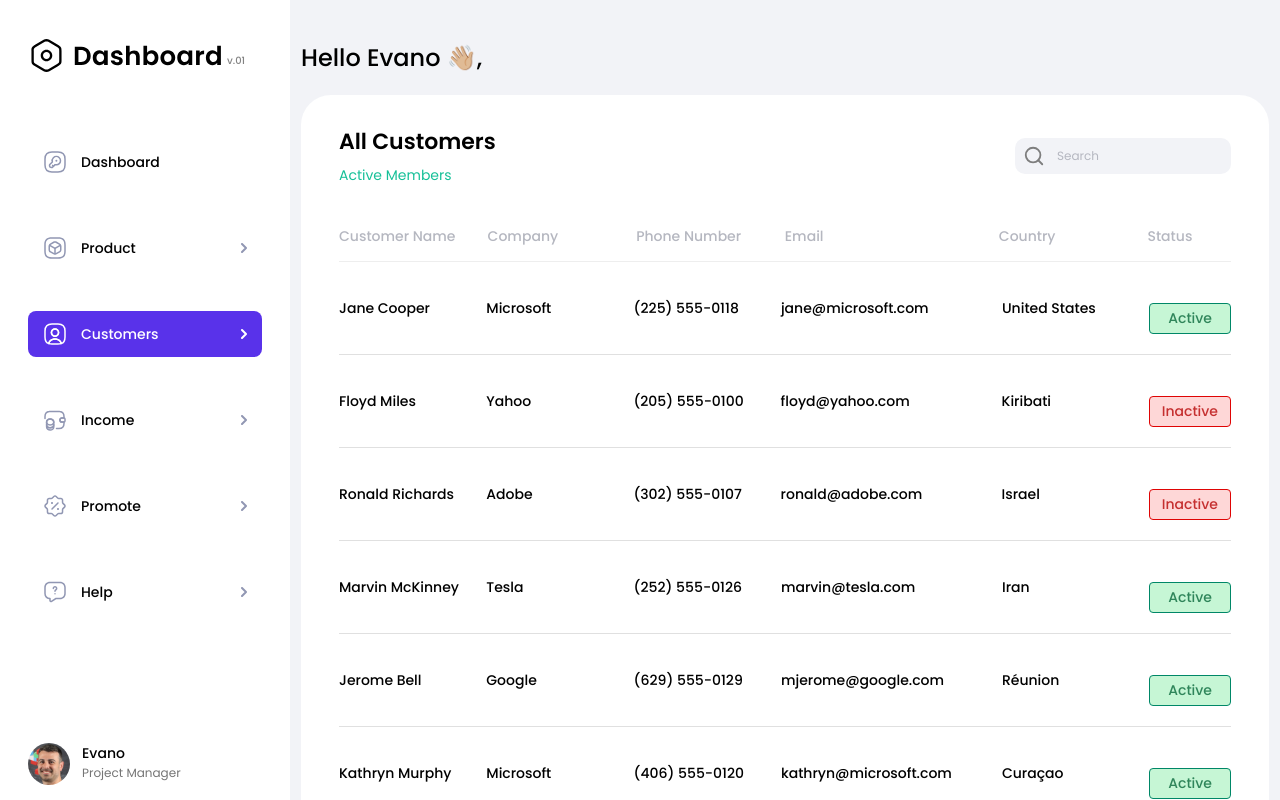
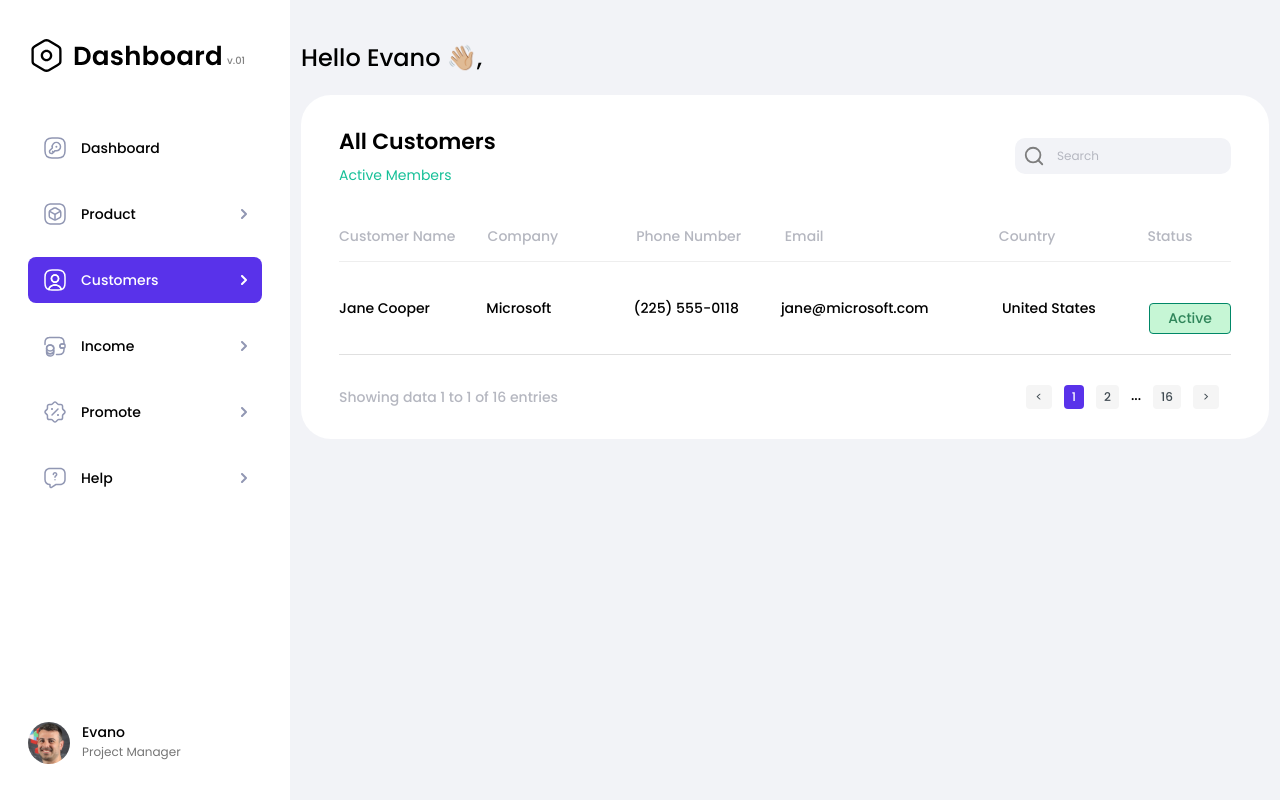
Before and after one commit to ArtemZotov02/dashboard-test-project, a Next.js app: page /customers in a window 1280 px wide. Shown: the top 800 px of the page. Built offline with nearby package versions, Linux system fonts and the light colour scheme.

Commit message:
fix header, add pagination number

```diff
--- a/components/header/style.module.scss
+++ b/components/header/style.module.scss
@@ -16,7 +16,7 @@
 .header {
     display: flex;
     flex-direction: column;
-    margin-bottom: 24px;
+    margin-bottom: 30px;
     a {
         display: flex;
         align-items: flex-end;
@@ -102,7 +102,6 @@
     .headerSection {
         position: fixed;
         left: -300px;
-        // padding-right: 45px;
         z-index: 5;
         height: 100%;
     }
--- a/components/navigation/style.module.scss
+++ b/components/navigation/style.module.scss
@@ -1,5 +1,4 @@
 .main {
-
     &__list {
         display: flex;
         flex-direction: column;
@@ -7,7 +6,7 @@
             display: flex;
             font-weight: 500;
             padding: 11px 15px;
-            margin-top: 40px;
+            margin-top: 20px;
             align-items: center;
 
             .icon {
@@ -36,8 +35,14 @@
     .main {
         &__list {
             li {
-                margin-top: 20px;
+                margin-top: 10px;
             }
         }
     }
 }
+@media (max-height:600px) {
+    .main__list {
+        height: 240px;
+        overflow-y: auto;
+    }
+}
--- a/components/pagination/Pagination.jsx
+++ b/components/pagination/Pagination.jsx
@@ -1,43 +1,127 @@
-import React, { useState } from 'react'
+// import React, { useState } from 'react'
+// import style from './style.module.scss'
+
+
+// export default function Pagination({itemPerPage, totalItems, paginate, currentPage}) {
+
+//     const pageNumbers = []
+
+//     for(let i = 1; i <= Math.ceil(totalItems / itemPerPage); i++) {
+//       pageNumbers.push(i);
+//     }
+
+//     const handlePrevClick = () => {
+//       paginate(currentPage === 1 ? Math.ceil(totalItems / itemPerPage) : currentPage - 1);
+//     };
+
+//     const handleNextClick = () => {
+//         paginate(currentPage === Math.ceil(totalItems / itemPerPage) ? 1 : currentPage + 1);
+//     };
+
+
+//   return (
+//     <div className={style.pagination}>
+//       <p>Showing data {((currentPage - 1) * itemPerPage) + 1} to {Math.min(currentPage * itemPerPage, totalItems)} of {totalItems} entries</p>
+
+//       <div className={style.container}>
+//         <button onClick={() => handlePrevClick()}>{'<'}</button>
+//         <ul className={style.selectPage}>
+//             {pageNumbers.map(number => (
+//                 <li
+//                     key={number}
+//                     className={`${style.selectPage__item} ${currentPage === number ? style.active : ''}`}
+//                     onClick={() => paginate(number)}>
+//                     <a>
+//                         {number}
+//                     </a>
+//                 </li>
+//             ))}
+//         </ul>
+//         <button onClick={() => handleNextClick()}>{'>'}</button>
+//       </div>
+//     </div>
+//   )
+// }
+
+import React from 'react'
 import style from './style.module.scss'
 
+export default function Pagination({ itemPerPage, totalItems, paginate, currentPage }) {
+    const pageNumbers = []
+    const totalPages = Math.ceil(totalItems / itemPerPage)
 
-export default function Pagination({itemPerPage, totalItems, paginate, currentPage}) {
-
-    const pageNumbers = []
-
-    for(let i = 1; i <= Math.ceil(totalItems / itemPerPage); i++) {
-      pageNumbers.push(i);
+    for (let i = 1; i <= totalPages; i++) {
+        pageNumbers.push(i)
     }
 
     const handlePrevClick = () => {
-      paginate(currentPage === 1 ? Math.ceil(totalItems / itemPerPage) : currentPage - 1);
-    };
+        paginate(currentPage === 1 ? totalPages : currentPage - 1)
+    }
 
     const handleNextClick = () => {
-        paginate(currentPage === Math.ceil(totalItems / itemPerPage) ? 1 : currentPage + 1);
-    };
+        paginate(currentPage === totalPages ? 1 : currentPage + 1)
+    }
 
+    const renderPageNumbers = () => {
+        const maxPageNumbers = 2
+        const sidePages = Math.floor(maxPageNumbers / 2)
+
+        let startPage = Math.max(1, currentPage - sidePages)
+        let endPage = Math.min(totalPages, currentPage + sidePages)
+
+        if (currentPage <= sidePages) {
+            endPage = Math.min(totalPages, maxPageNumbers)
+        }
+
+        if (currentPage + sidePages >= totalPages) {
+            startPage = Math.max(1, totalPages - maxPageNumbers + 1)
+        }
+
+        const pagesToShow = pageNumbers.slice(startPage - 1, endPage)
+
+        return (
+            <>
+                {startPage > 1 && (
+                    <>
+                        <li className={style.selectPage__item} onClick={() => paginate(1)}>
+                            <a>1</a>
+                        </li>
+                        {startPage > 2 && <li className={style.selectPage__dots}>...</li>}
+                    </>
+                )}
+                {pagesToShow.map(number => (
+                    <li
+                        key={number}
+                        className={`${style.selectPage__item} ${currentPage === number ? style.active : ''}`}
+                        onClick={() => paginate(number)}
+                    >
+                        <a>{number}</a>
+                    </li>
+                ))}
+                {endPage < totalPages && (
+                    <>
+                        {endPage < totalPages - 1 && <li className={style.selectPage__dots}>...</li>}
+                        <li className={style.selectPage__item} onClick={() => paginate(totalPages)}>
+                            <a>{totalPages}</a>
+                        </li>
+                    </>
+                )}
+            </>
+        )
+    }
 
     return (
         <div className={style.pagination}>
-      <p>Showing data {((currentPage - 1) * itemPerPage) + 1} to {Math.min(currentPage * itemPerPage, totalItems)} of {totalItems} entries</p>
+            <p>
+                Showing data {((currentPage - 1) * itemPerPage) + 1} to {Math.min(currentPage * itemPerPage, totalItems)} of {totalItems} entries
+            </p>
 
             <div className={style.container}>
-        <button onClick={() => handlePrevClick()}>{'<'}</button>
+                <button onClick={handlePrevClick}>{'<'}</button>
                 <ul className={style.selectPage}>
-            {pageNumbers.map(number => (
-                <li
-                    key={number}
-                    className={`${style.selectPage__item} ${currentPage === number ? style.active : ''}`}
-                    onClick={() => paginate(number)}>
-                    <a>
-                        {number}
-                    </a>
-                </li>
-            ))}
+                    {renderPageNumbers()}
                 </ul>
-        <button onClick={() => handleNextClick()}>{'>'}</button>
+                <button onClick={handleNextClick}>{'>'}</button>
             </div>
         </div>
     )
--- a/components/pagination/style.module.scss
+++ b/components/pagination/style.module.scss
@@ -59,3 +59,12 @@
     color: white;
     }
 }
+
+@media (max-width:550px) {
+    .pagination {
+        flex-direction: column;
+        p {
+            margin-bottom: 20px;
+        }
+    }
+}
--- a/pages/customers/index.js
+++ b/pages/customers/index.js
@@ -153,7 +153,7 @@ export default function index() {
   ]
 
   const [currentPage, setCurrentPage] = useState(1)
-  const [itemPerPage] = useState(8)
+  const [itemPerPage] = useState(1)
   const [searchQuery, setSearchQuery] = useState('')
 
 
```
Lines whose indentation alone changed are shown as unchanged.
